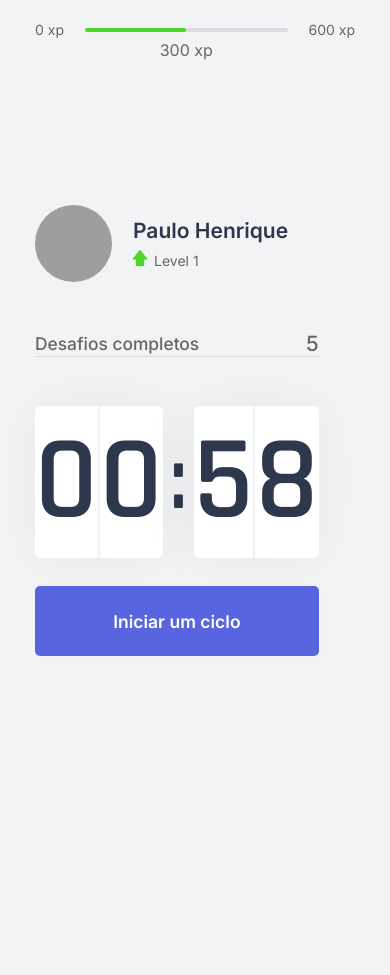
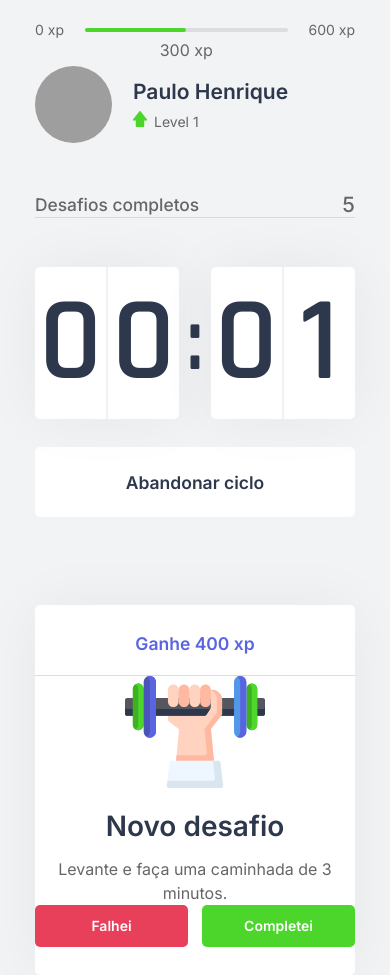
Before and after one commit to paulohenrique22/NLW-4, a Next.js app: page / in a window 390 px wide. Both pictures are taken after a click on the button "Iniciar um ciclo". Before the commit the page ends 844 px from the top, so only its background shows below. Built offline with nearby package versions, Linux system fonts and the light colour scheme; grey boxes are pictures that could not be loaded.

Commit message:
add component ChallengeBox and finish component Countdown

```diff
--- /dev/null
+++ b/src/components/ChallengeBox.tsx
@@ -0,0 +1,39 @@
+import styles from '../styles/components/ChallengeBox.module.css';
+
+export function ChallengeBox(){
+    const hasActiveChallenge = true;
+    return(
+        <div className={styles.challengeBoxContainer}>
+            { hasActiveChallenge ? (
+                <div className={styles.challengeActive}>
+                    <header>Ganhe 400 xp</header>
+                    <main>
+                        <img src="icons/body.svg"/>
+                        <strong>Novo desafio</strong>
+                        <p>Levante e faça uma caminhada de 3 minutos.</p>
+                    </main>
+                    <footer>
+                        <button
+                        type="button"
+                        className={styles.challengeFailedButton}
+                        >Falhei</button>
+                        <button
+                        type="button"
+                        className={styles.challengeSucceededButton}
+                        >Completei</button>
+                    </footer>
+                </div>
+            ) : (
+                <>
+                    <div className={styles.challengeNotActive}>
+                        <strong>Finalize um ciclo para receber um desafio</strong>
+                        <p>
+                            <img src="icons/level-up.svg" alt="Level Up"/>
+                            Avance de level completando os desafios
+                        </p>
+                    </div>
+                </>
+            ) }
+        </div>
+    )
+}
--- a/src/components/Countdown.tsx
+++ b/src/components/Countdown.tsx
@@ -1,9 +1,12 @@
 import styles from '../styles/components/Countdown.module.css';
 import { useState, useEffect } from 'react';
 
+let countDownTimeout: NodeJS.Timeout;
+
 export function Countdown() {
-    const [time, setTime] = useState(1 * 60);
-    const [active, setActive] = useState(false);
+    const [time, setTime] = useState(0.05 * 60);
+    const [isActive, setActive] = useState(false);
+    const [hasFinished, setHasFinished] = useState(false);
 
     const minutes = Math.floor(time / 60);
     const secounds = time % 60;
@@ -15,13 +18,23 @@
         setActive(true);
     }
 
+    function resetCountDown() {
+        setActive(false);
+        clearTimeout(countDownTimeout);
+        setTime(0.05 * 60);
+    }
+
     useEffect(() => {
-        if (active && time > 0) {
-            setTimeout(() => {
+        if (isActive && time > 0) {
+            countDownTimeout = setTimeout(() => {
                 setTime(time - 1)
             }, 1000)
+        } else if (isActive && time == 0){
+            console.log("Finalizou");
+            setHasFinished(true);
+            setActive(false);
         }
-    }, [active,time])
+    }, [isActive, time])
 
     return (
         <div>
@@ -36,13 +49,39 @@
                     <span>{secoundRight}</span>
                 </div>
             </div>
-            <button
-                type="button"
-                className={styles.countdownButton}
-                onClick={startCountDown}
-            >
-                Iniciar um ciclo
-            </button>
+            { hasFinished ? (
+                <button
+                    disabled
+                    className={styles.countdownButton}>
+                     Ciclo encerrado
+                </button>
+            ) : (
+                <>
+                    { isActive ? (
+                        <button type="button"
+                            className={`${styles.countdownButton}
+                            ${styles.countdownButtonActive}`}
+                            onClick={resetCountDown}>
+                            Abandonar ciclo
+                        </button>
+                    ) : (
+
+                            <button type="button"
+                                className={styles.countdownButton}
+                                onClick={startCountDown}>
+                                Iniciar um ciclo
+                            </button>
+
+                        )
+                    }
+
+                </>
+
+            )}
+
+
+
+
         </div>
     );
 }
--- a/src/pages/index.tsx
+++ b/src/pages/index.tsx
@@ -1,16 +1,19 @@
+import Head from 'next/head';
+
 import { ExperienceBar } from '../components/ExperienceBar';
 import { Profile } from '../components/Profile';
 import { CompletedChallenges } from '../components/CompletedChallenges';
+import { Countdown } from '../components/Countdown';
+import { ChallengeBox } from '../components/ChallengeBox';
+
 import styles from '../styles/pages/Home.module.css';
-import { Countdown } from '../components/Countdown';
 
-import Head from 'next/head';
 
 function Home() {
   return (
     <div className={styles.container}>
       <Head>
-        <title>Inicio | move.it</title>
+        <title> Inicio | move.it</title>
       </Head>
       <ExperienceBar/>
       <section>
@@ -20,7 +23,7 @@
           <Countdown/>
         </div>
         <div>
-
+          <ChallengeBox/>
         </div>
       </section>
     </div>
--- /dev/null
+++ b/src/styles/components/ChallengeBox.module.css
@@ -0,0 +1,107 @@
+.challengeBoxContainer {
+    height: 100%;
+
+    background: var(--white);
+    border-radius:5px;
+    box-shadow: 0 0 60px rgba(0,0,0,0.05);
+
+    display: flex;
+    flex-direction: column;
+    align-items: center;
+    justify-content: center;
+
+    text-align: center;
+}
+
+.challengeNotActive {
+    display: flex;
+    flex-direction: column;
+    align-items: center;
+}
+
+.challengeNotActive strong {
+    font-size: 1.5rem;
+    font-weight: 500;
+    line-height: 1.4;
+}
+
+.challengeNotActive p {
+    display: flex;
+    flex-direction: column;
+    align-items: center;
+    line-height: 1.4;
+    max-width: 70%;
+    margin-top:3rem;
+}
+
+.challengeNotActive img {
+    margin-bottom: 1rem;
+}
+
+.challengeActive {
+    height: 100%;
+
+    display: flex;
+    flex-direction: column;
+}
+
+.challengeActive header {
+    color: var(--blue);
+    font-weight: 600;
+    font-size:1.25rem;
+    padding:0 2rem 1.5rem;
+    border-bottom: 1px solid var(--gray-line);
+    margin-top: 2rem;
+}
+
+.challengeActive main {
+    flex: 1;
+    display: flex;
+    flex-direction: column;
+    justify-content: center;
+    align-items: center;
+}
+.challengeActive main strong {
+    font-size: 2rem;
+    font-weight: 600;
+    color: var(--title);
+    margin: 1.5rem 0 1rem;
+}
+
+.challengeActive main p {
+    line-height: 1.5;
+}
+
+.challengeActive footer {
+    display: grid;
+    grid-template-columns: repeat(2,1fr);
+    gap: 1rem;
+    margin-bottom: 2rem;
+}
+.challengeActive footer button {
+    height: 3rem;
+
+    display: flex;
+    align-items: center;
+    justify-content: center;
+
+    border: 0;
+    border-radius: 5px;
+    color: var(--white);
+
+    font-size: 1rem;
+    font-weight: 600;
+
+    transition: filter 0.2s;
+}
+
+.challengeActive footer button.challengeFailedButton{
+    background: var(--red);
+}
+.challengeActive footer button.challengeSucceededButton{
+    background: var(--green);
+}
+
+.challengeActive footer button:hover{
+    filter:brightness(0.9);
+}
--- a/src/styles/components/Countdown.module.css
+++ b/src/styles/components/Countdown.module.css
@@ -55,7 +55,24 @@
     transition: background-color 0.2s;
 
 }
-.countdownButton:hover {
+.countdownButton:not(:disabled):hover {
     background: var(--blue-dark);
 
 }
+
+.countdownButtonActive {
+    background: var(--white);
+    color: var(--title);
+
+}
+
+.countdownButtonActive:not(:disabled):hover {
+    background: var(--red);
+    color: var(--white);
+}
+
+.countdownButton:disabled{
+    background: var(--white);
+    color:var(--text);
+    cursor: not-allowed;
+}
--- a/src/styles/components/ExperienceBar.module.css
+++ b/src/styles/components/ExperienceBar.module.css
@@ -30,3 +30,11 @@
   transform: translateX(-50%);
 
 }
+
+/* Responsive */
+@media only screen and (max-width: 940px) {
+
+  .experienceBar {
+    margin-bottom: 2rem;
+  }
+}
--- a/src/styles/pages/Home.module.css
+++ b/src/styles/pages/Home.module.css
@@ -19,3 +19,12 @@
 .leftContainer {
 
 }
+/* Responsive */
+@media only screen and (max-width: 940px) {
+
+    .container section {
+      grid-template-columns: 1fr;
+      gap: 6.25rem;
+      margin-bottom: 2rem;
+    }
+}
```
